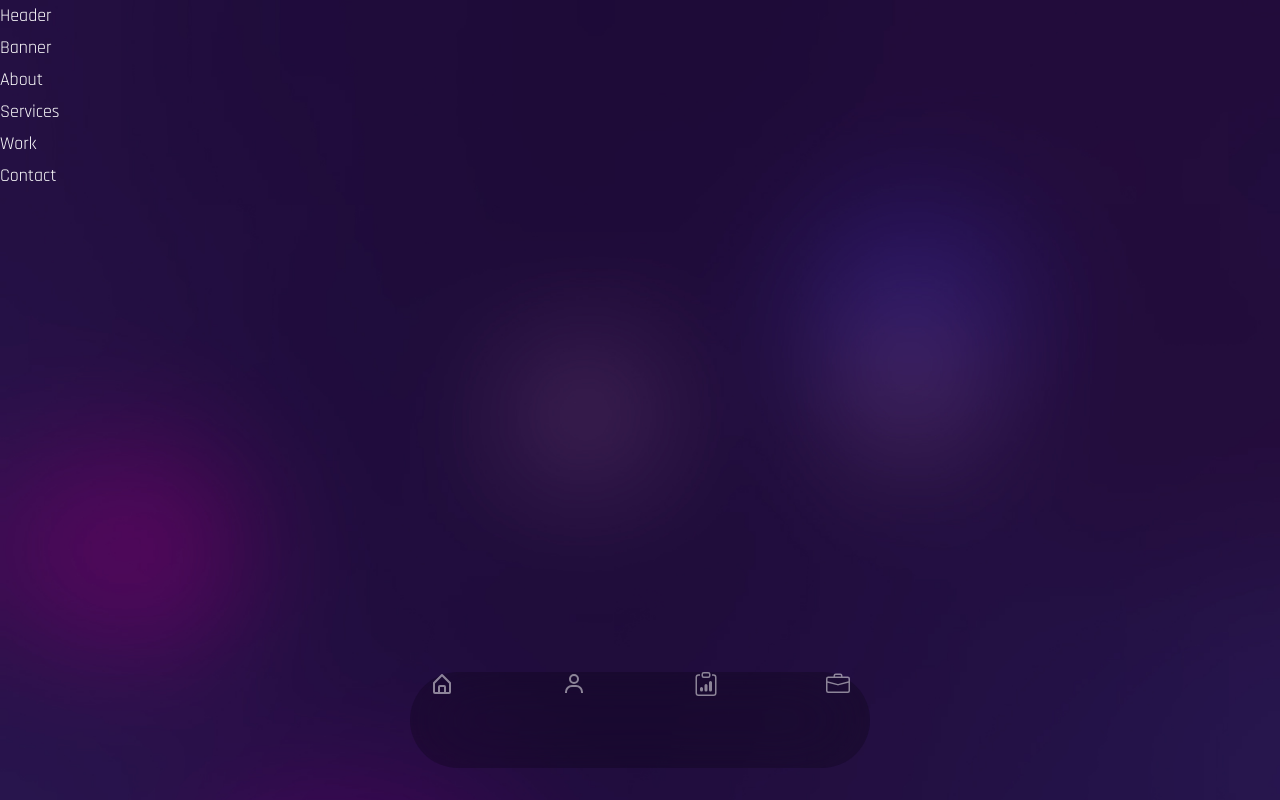
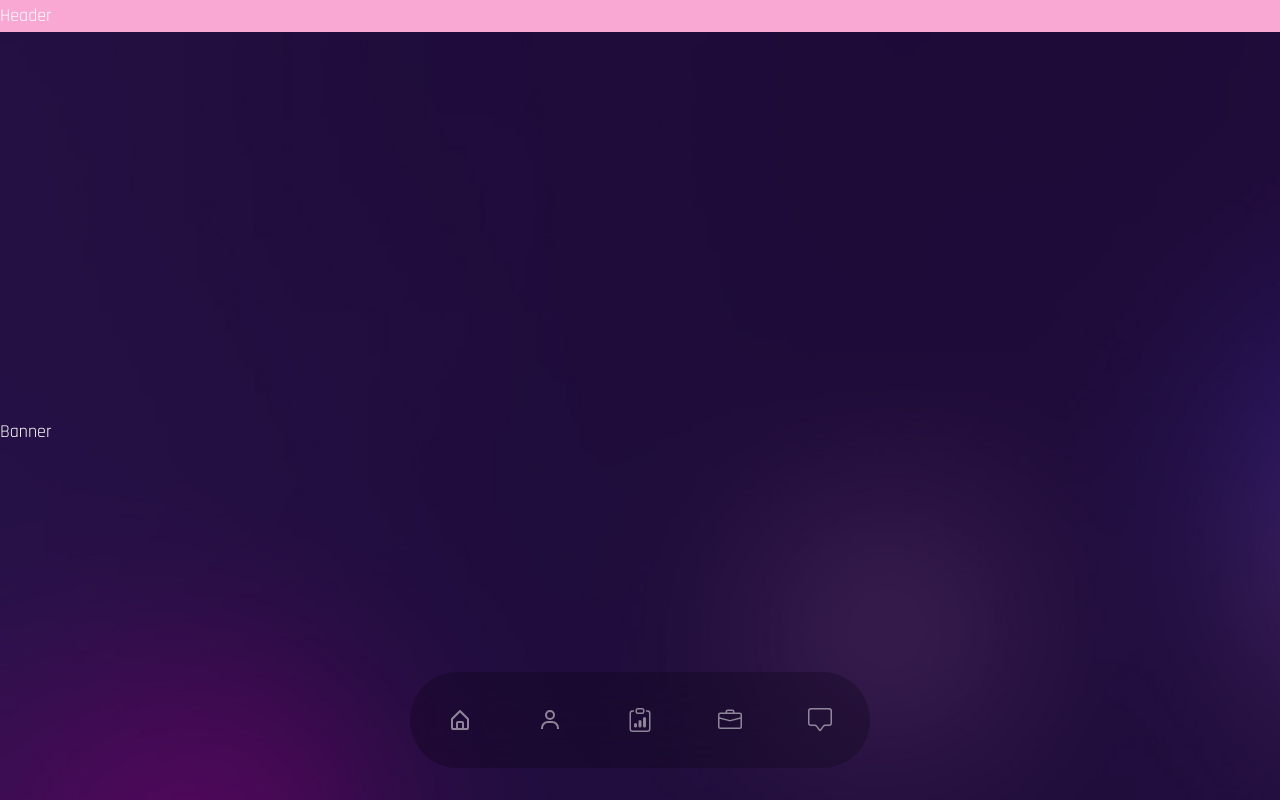
Before and after one commit to meraj2704/portfolio, a React (Create React App) app: page / in a window 1280 px wide. Shown: the top 800 px of the page. Built offline with nearby package versions, Linux system fonts and the light colour scheme; a web font is replaced by a local one.

Commit message:
active smmoth spy and also all section indivifual

```diff
--- a/src/components/About.js
+++ b/src/components/About.js
@@ -1,7 +1,7 @@
 import React from 'react';
 
 const About = () => {
-  return <div>About</div>;
+  return <div className='section' id='about'>About</div>;
 };
 
 export default About;
--- a/src/components/Banner.js
+++ b/src/components/Banner.js
@@ -1,7 +1,7 @@
 import React from 'react';
 
 const Banner = () => {
-  return <div>Banner</div>;
+  return <div className='section' id='home'>Banner</div>;
 };
 
 export default Banner;
--- a/src/components/Contact.js
+++ b/src/components/Contact.js
@@ -1,7 +1,7 @@
 import React from 'react';
 
 const Contact = () => {
-  return <div>Contact</div>;
+  return <div className='section' id='contact'>Contact</div>;
 };
 
 export default Contact;
--- a/src/components/Header.js
+++ b/src/components/Header.js
@@ -1,7 +1,7 @@
 import React from 'react';
 
 const Header = () => {
-  return <div>Header</div>;
+  return <div className='bg-pink-300'>Header</div>;
 };
 
 export default Header;
--- a/src/components/Nav.js
+++ b/src/components/Nav.js
@@ -7,18 +7,21 @@ import{Link} from 'react-scroll';
 const Nav = () => {
   return <nav className='fixed bottom-2 lg:bottom-8 w-full overflow-hidden z-50'>
     <div className="container mx-auto">
-      <div className='w-full bg-black/20 h-[96px]  backdrop-blur-2xl rounded-full max-w-[460px] mx-auto px-5 flex justify-between text-2xl text-white/50'>
-      <Link>
+      <div className='w-full bg-black/20 h-[96px]  backdrop-blur-2xl rounded-full max-w-[460px] mx-auto px-5 flex justify-between items-center text-2xl text-white/50'>
+      <Link to='home' activeClass='active' smooth={true} spy={true} className='cursor-pointer w-[60px] h-[60px] flex items-center justify-center'>
         <BiHomeAlt/>
       </Link>
-      <Link>
+      <Link to='about' activeClass='active' smooth={true} spy={true} className='cursor-pointer w-[60px] h-[60px] flex items-center justify-center'>
         <BiUser/>
       </Link>
-      <Link>
+      <Link to='services' activeClass='active' smooth={true} spy={true} className='cursor-pointer w-[60px] h-[60px] flex items-center justify-center'>
         <BsClipboardData/>
       </Link>
-      <Link>
+      <Link to='work' activeClass='active' smooth={true} spy={true} className='cursor-pointer w-[60px] h-[60px] flex items-center justify-center'>
         <BsBriefcase/>
+      </Link>
+      <Link to='contact' activeClass='active' smooth={true} spy={true} className='cursor-pointer w-[60px] h-[60px] flex items-center justify-center'>
+        <BsChatSquare/>
       </Link>
       </div>
     </div>
--- a/src/components/Services.js
+++ b/src/components/Services.js
@@ -1,7 +1,7 @@
 import React from 'react';
 
 const Services = () => {
-  return <div>Services</div>;
+  return <div className='section' id='services'>Services</div>;
 };
 
 export default Services;
--- a/src/components/Work.js
+++ b/src/components/Work.js
@@ -1,7 +1,7 @@
 import React from 'react';
 
 const Work = () => {
-  return <div>Work</div>;
+  return <div className='section' id='work'>Work</div>;
 };
 
 export default Work;
```
